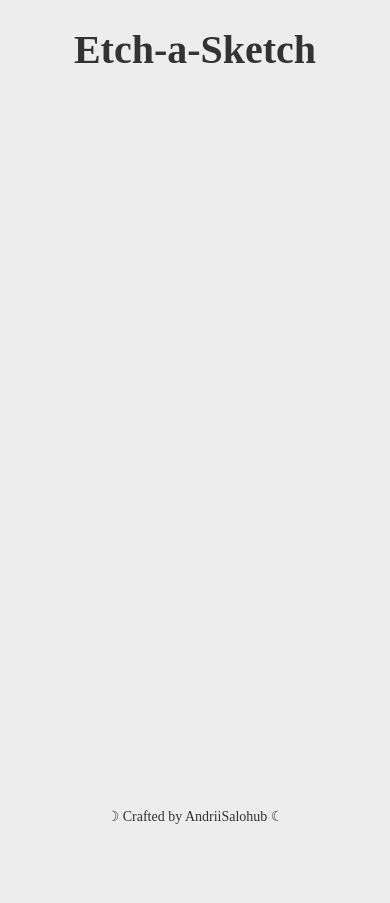
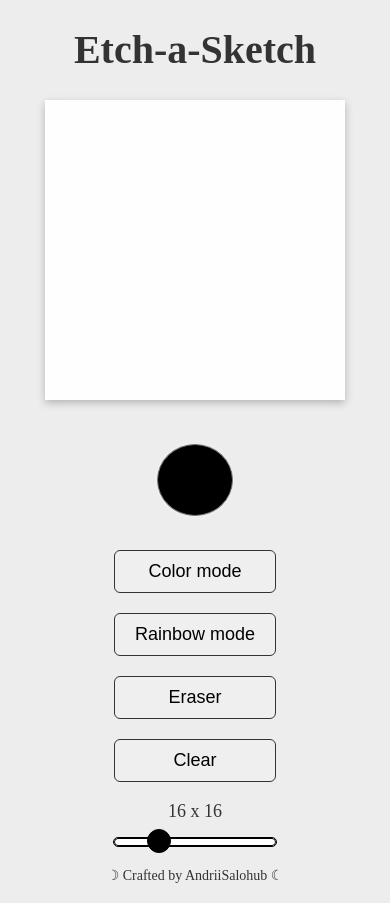
Before and after one commit to AndriiSalohub/etch-a-sketch, a website built with Vite: page index.html in a window 390 px wide. Before the commit the page ends 844 px from the top, so only its background shows below. Built offline with nearby package versions, Linux system fonts and the light colour scheme.

Commit message:
Added responsive markup and styles for drawing panel and its components.

```diff
--- a/index.html
+++ b/index.html
@@ -12,6 +12,28 @@
         <header class="header">
             <h1 class="header__title">Etch-a-Sketch</h1>
         </header>
+        <main class="drawing-panel">
+            <section class="drawing-panel__controls">
+                <input type="color" class="drawing-panel__color-picker" />
+                <button class="drawing-panel__controls-button">
+                    Color mode
+                </button>
+                <button class="drawing-panel__controls-button">
+                    Rainbow mode
+                </button>
+                <button class="drawing-panel__controls-button">Eraser</button>
+                <button class="drawing-panel__controls-button">Clear</button>
+                <p class="drawing-panel__size-text">16 x 16</p>
+                <input
+                    class="drawing-panel__size-changer"
+                    type="range"
+                    value="16"
+                    min="1"
+                    max="64"
+                />
+            </section>
+            <section class="drawing-panel__canvas"></section>
+        </main>
         <footer class="footer">☽ Crafted by AndriiSalohub ☾</footer>
         <script src="./src/js/app.js"></script>
     </body>
--- a/src/scss/style.scss
+++ b/src/scss/style.scss
@@ -23,6 +23,89 @@ body {
     }
 }
 
+.drawing-panel {
+    display: flex;
+    justify-content: center;
+    gap: 50px;
+    &__controls {
+        display: flex;
+        flex-direction: column;
+        align-items: center;
+        margin-top: 30px;
+        &-button {
+            font-size: 18px;
+            color: --primary-color;
+            width: 100%;
+            margin-bottom: 20px;
+            padding: 10px 20px;
+            border: 1.5px solid var(--primary-color);
+            border-radius: 6px;
+            transition: scale 0.2s ease-in-out;
+
+            &:hover {
+                scale: 1.1;
+            }
+        }
+    }
+
+    &__color-picker {
+        width: 80px;
+        height: 80px;
+        border-radius: 50%;
+        border: none;
+        padding: 0;
+        margin-bottom: 30px;
+        &::-webkit-color-swatch {
+            border-radius: 50%;
+        }
+    }
+
+    &__size-text {
+        font-size: 18px;
+        margin-bottom: 15px;
+        color: var(--primary-color);
+    }
+
+    &__size-changer {
+        -webkit-appearance: none;
+        width: 100%;
+
+        border: 1px solid black;
+        border-radius: 5px;
+
+        background-color: white;
+
+        &::-webkit-slider-thumb {
+            -webkit-appearance: none;
+            width: 24px;
+            height: 24px;
+            background-color: black;
+            border: 1px solid black;
+            border-radius: 50%;
+            cursor: pointer;
+            margin-top: -10px;
+        }
+
+        &::-webkit-slider-runnable-track {
+            width: 100%;
+            height: 8px;
+            background-color: white;
+            border-radius: 5px;
+            border: 1px solid black;
+        }
+    }
+
+    &__canvas {
+        width: 500px;
+        height: 500px;
+        box-shadow: rgba(0, 0, 0, 0.24) 0px 3px 8px;
+        background-color: #fefefe;
+        display: grid;
+        grid-template-columns: repeat(12, 1fr);
+        grid-template-rows: repeat(12, 1fr);
+    }
+}
+
 .footer {
     color: var(--primary-color);
     margin-top: auto;
@@ -31,10 +114,33 @@ body {
     font-size: 20px;
 }
 
+@media (max-width: 1000px) {
+    .drawing-panel {
+        &__canvas {
+            width: 400px;
+            height: 400px;
+        }
+    }
+}
+
 @media (max-width: 768px) {
     .header {
         &__title {
             font-size: 60px;
+        }
+    }
+
+    .drawing-panel {
+        flex-direction: column-reverse;
+        align-items: center;
+        gap: 30px;
+        &__controls {
+            margin-top: 10px;
+        }
+
+        &__canvas {
+            width: 300px;
+            height: 300px;
         }
     }
 
```
